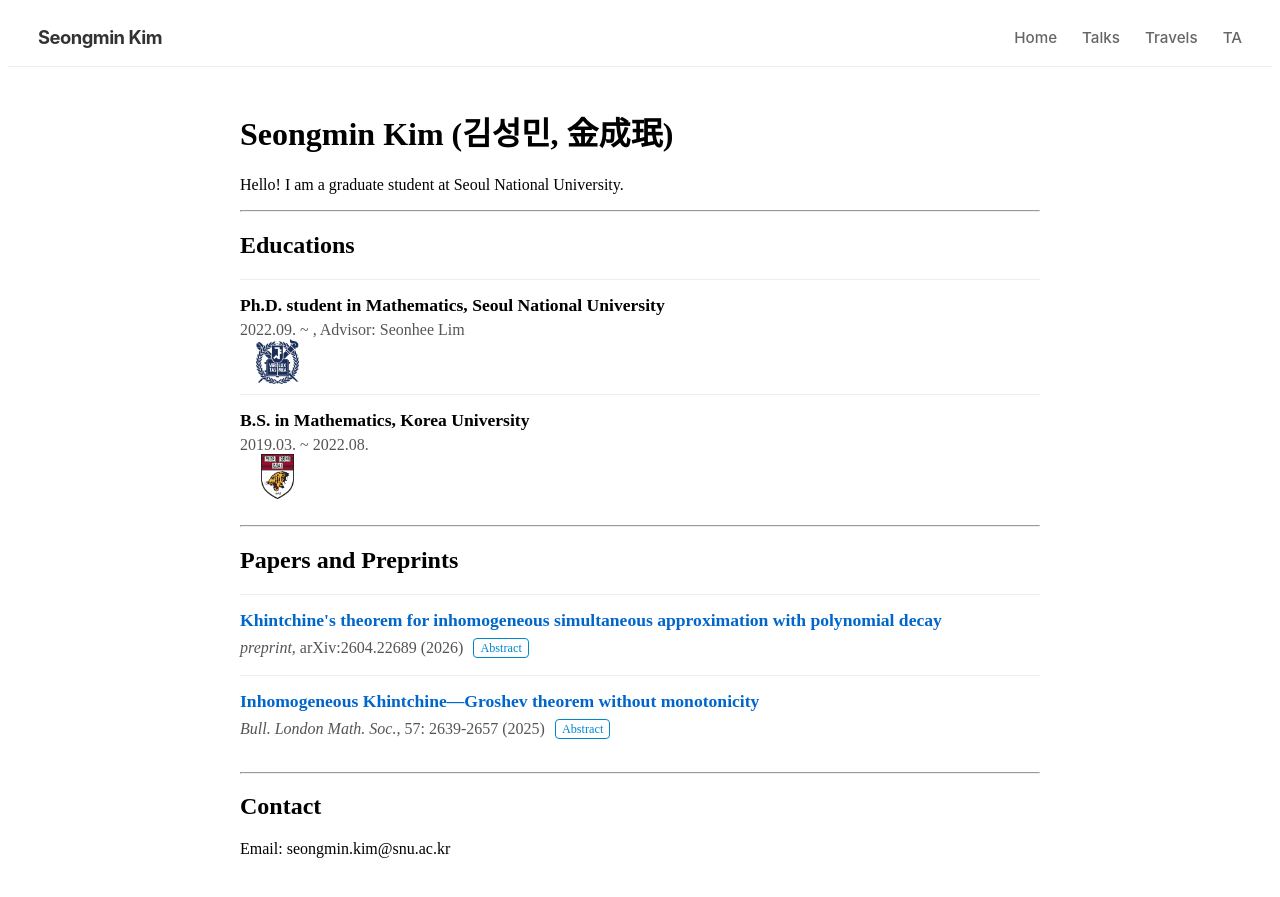
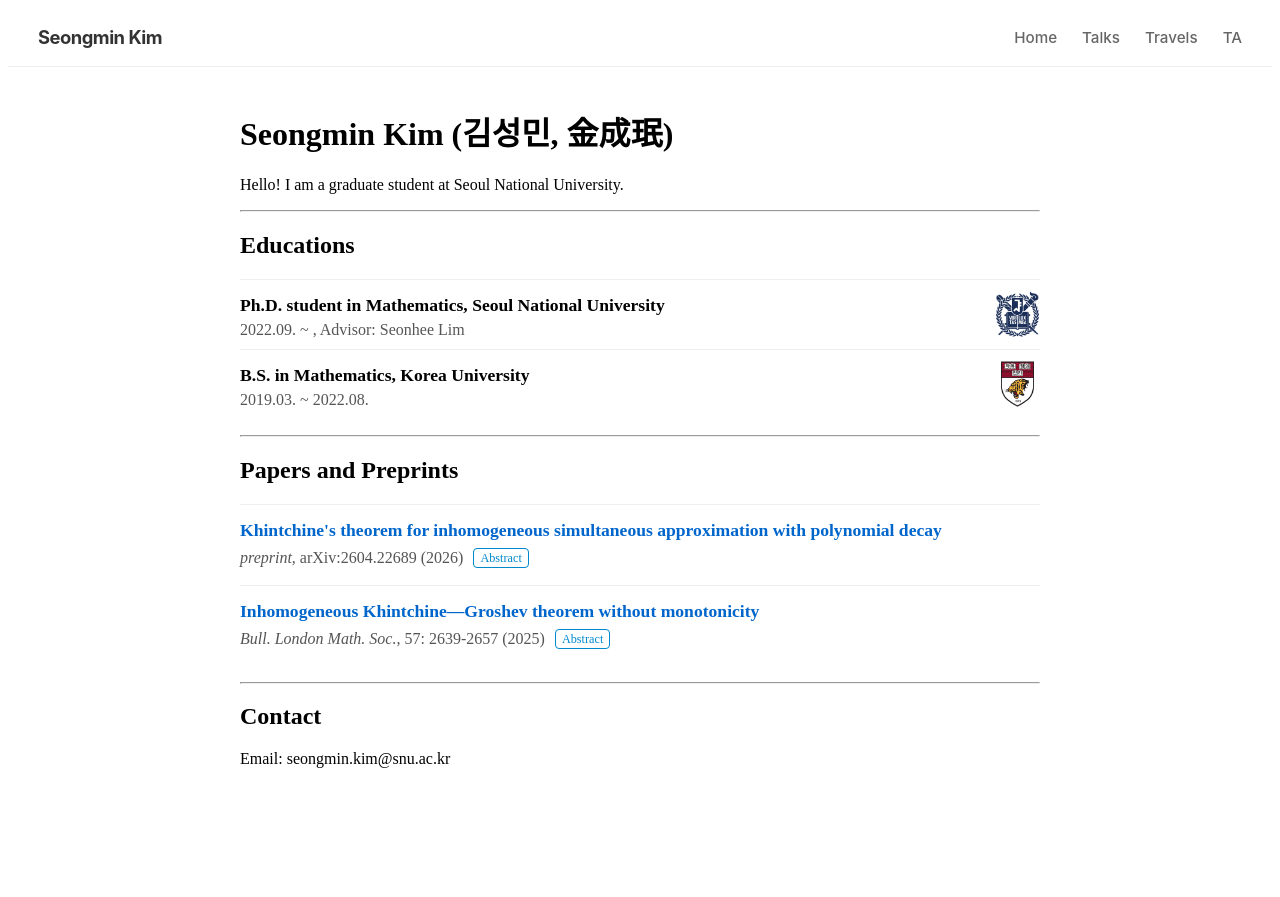
Before and after one commit to seongmin-math/seongmin-math.github.io, a Jekyll site: the page built from index.html, in a window 1280 px wide. Shown: the top 897 px of the page. Built offline with Jekyll 4.4.1, drawn with Linux system fonts in a browser that asks for light colours.

Commit message:
Update index.html

```diff
--- a/index.html
+++ b/index.html
@@ -39,7 +39,7 @@ layout: default
     <div style="color: #555;">
     2022.09. ~ , Advisor: <a href="https://sites.google.com/view/seonheelim?usp=sharing" target=_"blank"> Seonhee Lim </a>
     </div>
-    <img src="/images/logos/snu.png" style="width:45px; height:45px; object-fit:contain; vertical-align:middle; margin-left:15px;">
+    <img src="/images/logos/snu.png" class="my-logo">
   </li>
 
   <li>
@@ -48,7 +48,7 @@ layout: default
     <div style="color: #555;">
     2019.03. ~ 2022.08.
     </div>
-    <img src="/images/logos/ku.png" style="width:45px; height:45px; object-fit:contain; vertical-align:middle; margin-left:15px;">
+    <img src="/images/logos/ku.png" class="my-logo">
   </li>
 </ul>
 
```
